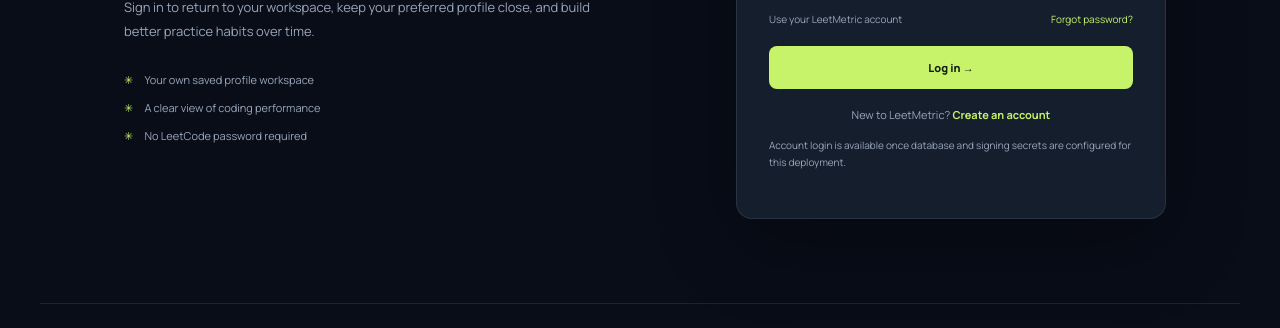
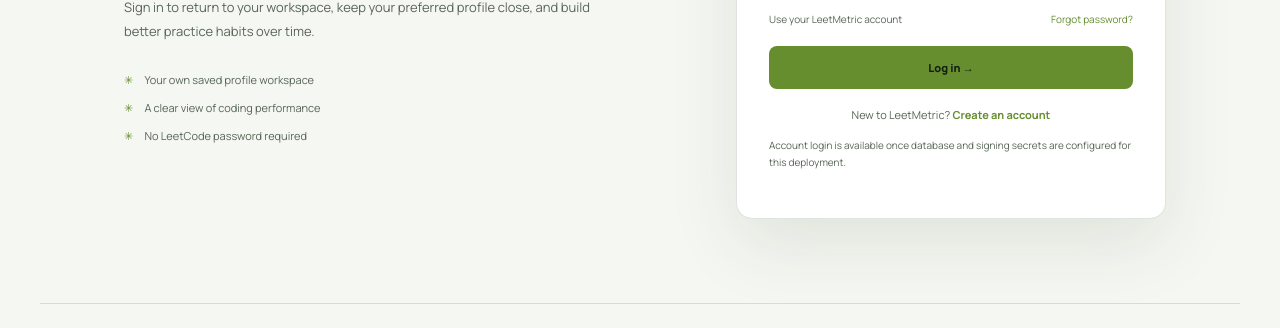
Before and after one commit to naitik2043/leetcode-stats-visualizer, a website: page login.html in a window 1280 px wide. Shown: the part 435-763 px from the top of the page. Drawn offline with nearby package versions, Linux system fonts and the light colour scheme; no server answers.

Commit message:
feat(theme): initialize saved theme on login.html

```diff
--- a/login.html
+++ b/login.html
@@ -2,6 +2,7 @@
 <html lang="en">
 <head>
   <meta charset="UTF-8"><meta name="viewport" content="width=device-width, initial-scale=1.0">
+  <script src="/theme-init.js"></script>
   <meta name="theme-color" content="#090d18"><meta name="robots" content="noindex,nofollow"><meta name="description" content="Log in to your LeetMetric account and open your personal coding dashboard.">
   <link rel="icon" type="image/svg+xml" href="/favicon.svg"><title>Log in | LeetMetric</title>
   <link rel="preconnect" href="https://fonts.googleapis.com"><link rel="preconnect" href="https://fonts.gstatic.com" crossorigin>
```
